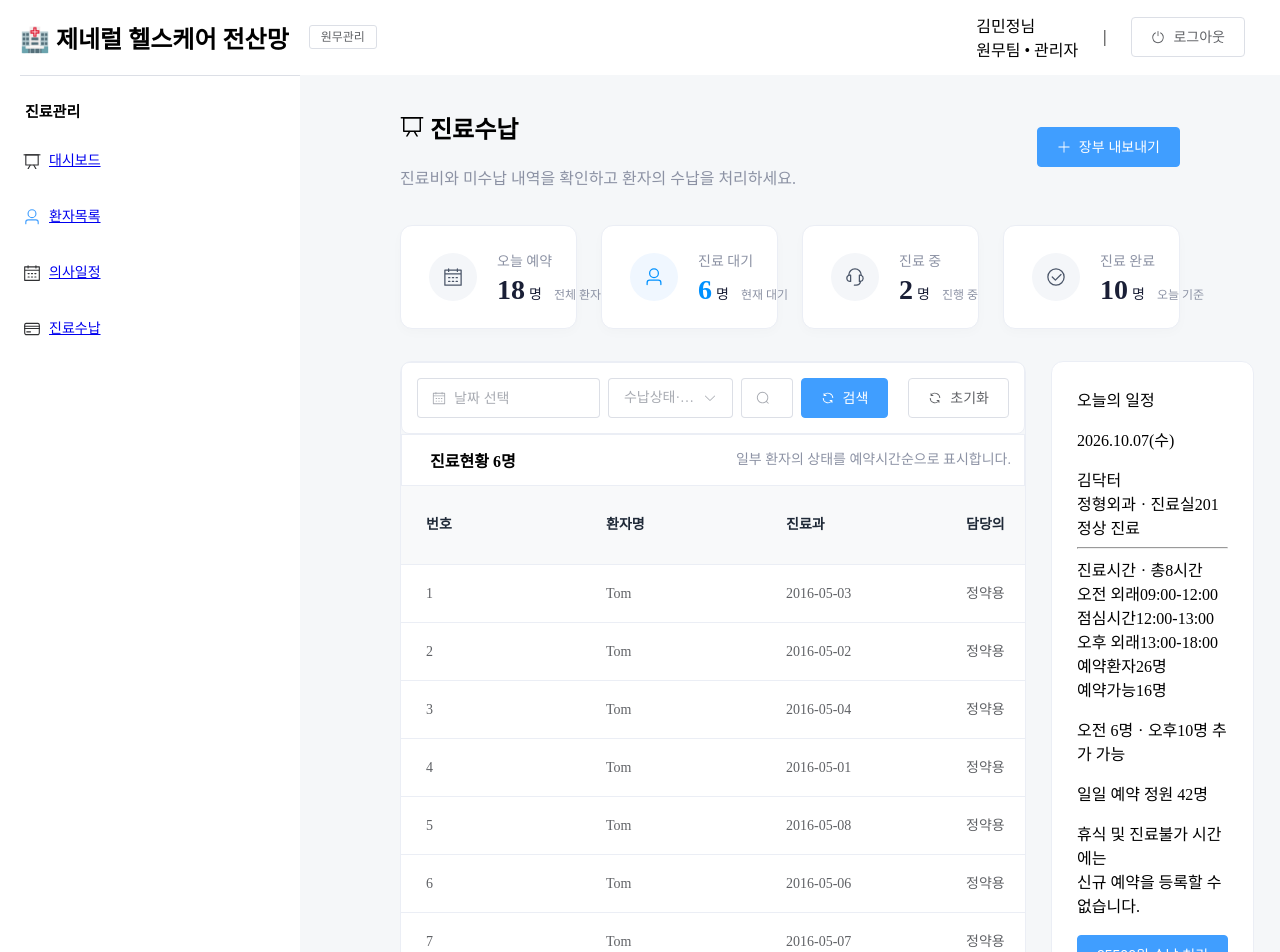
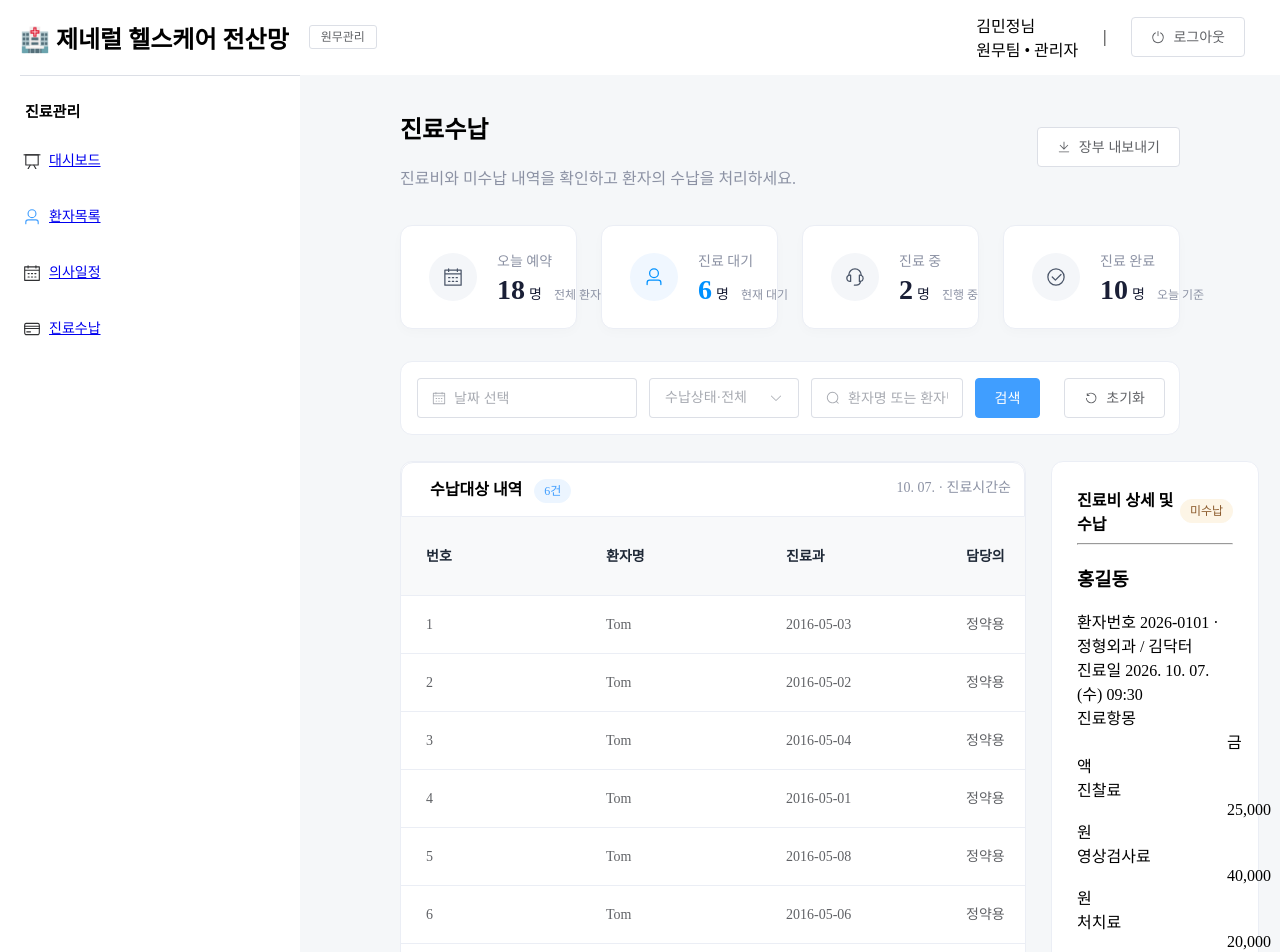
Before and after one commit to ctrl404J/hospital-reservation-vue, a Vue app: page /Payments in a window 1280 px wide. Shown: the top 952 px of the page. Built offline with nearby package versions, Linux system fonts and the light colour scheme.

Commit message:
refactor: 진료수납 화면 수정

```diff
--- a/src/views/PaymentsView.vue
+++ b/src/views/PaymentsView.vue
@@ -1,18 +1,15 @@
 <template>
-    <div class="dashboard-container">
-        <div class="dashboard-title-area">
-            <div class="dashboard-title-box">
-                <h2><el-icon><DataBoard /></el-icon> 진료수납</h2>
-                <p id="dashboard-title-sub">진료비와 미수납 내역을 확인하고 환자의 수납을 처리하세요.</p>
+    <div class="payments-container">
+        <div class="payments-title-area">
+            <div>
+                <h2>진료수납</h2>
+                <p id="payments-title-sub">진료비와 미수납 내역을 확인하고 환자의 수납을 처리하세요.</p>
             </div>
-            <el-button size="large" :icon="Plus" type="primary" id="add-patient">장부 내보내기</el-button>
+            <el-button size="large" :icon="Download" id="export-ledger">장부 내보내기</el-button>
         </div>
-
         <StatsCard />
-
-        <div class="dashboard-board-container">
-            <div class="dashboard-contents-container">
-                <div class="dashboard-search-area">
+        <div class="payments-input-container">
+            <div class="payments-search-area">
                 <el-date-picker
                     v-model="selectedDate"
                     type="date"
@@ -37,19 +34,37 @@
                     :value="item.value"
                     />
                 </el-select>
-                    <div class="dashboard-input-area">
+                <div class="payments-input-area">
                     <el-input v-model="input4" size="large" class="responsive-input" placeholder="환자명 또는 환자번호 검색">
                     <template #prefix>
                         <el-icon class="el-input__icon"><search /></el-icon>
                     </template>
                     </el-input>
                 </div>
-                    <el-button size="large" :icon="Refresh" type="primary">검색</el-button>
-                    <el-button size="large" :icon="Refresh">초기화</el-button>
+                <el-button size="large" type="primary">검색</el-button>
+                <el-button size="large" :icon="RefreshLeft">초기화</el-button>
             </div>
-                <div class="treatment-status-area">
-                    <div class="treatment-status"><strong>진료현황 6명</strong></div>
-                    <div id="treatment-status-notice">일부 환자의 상태를 예약시간순으로 표시합니다.</div>
+        </div>
+
+        <div class="payments-contents-container">
+            <div class="payments-board-area">
+                <div class="payments-status-area">
+                    <div class="payments-status">
+                        <strong>수납대상 내역</strong>
+                        <el-tag
+                            round
+                            style="
+                            background-color: #ecf5ff; /* 연한 살구/미색 배경색 */
+                            border-color: #ecf5ff;     /* 테두리 선을 배경과 통일해서 없앰 */
+                            color: #409eff;            /* 직관적인 갈색 글자색 */
+                            font-weight: 500;          /* 글자 두께 선명하게 */
+                            margin-left: 12px;
+                            "
+                        >
+                            6건
+                        </el-tag>
+                    </div>
+                    <div id="treatment-status-notice">10. 07.  · 진료시간순</div>
                 </div>
                 <Dashboard />
                 <div class="pagination-area">
@@ -57,53 +72,79 @@
                     <el-pagination class="pagination" layout="prev, pager, next" :total="100" />
                 </div>
             </div>
+            <!-- 진료비 상세 및 수납 -->
+            <div class="payments-notice-container">
+                <div class="payments-notice-header">
+                    <strong>진료비 상세 및 수납</strong>
+                    <div class="flex gap-2 mt-4">
+                        <el-tag
+                            round
+                            style="
+                            background-color: #fdf5e6; /* 연한 살구/미색 배경색 */
+                            border-color: #fdf5e6;     /* 테두리 선을 배경과 통일해서 없앰 */
+                            color: #8b5a2b;            /* 직관적인 갈색 글자색 */
+                            font-weight: 500;          /* 글자 두께 선명하게 */
+                            "
+                        >
+                            미수납
+                        </el-tag>
+                    </div>
+                </div>
+                <hr>
+                <!--  -->
+                <div>
 
-        <div class="dashboard-notice-container">
-            <div class="daily-notice-box">
+                    <h3><strong>홍길동</strong></h3>
                     <div>
-                    <div>오늘의 일정</div>
-                    <p>2026.10.07(수)</p>
+                        <div>환자번호 2026-0101 · 정형외과 / 김닥터</div>
+                        <div>진료일 2026. 10. 07. (수) 09:30</div>
                     </div>
                     <div>
-                    <div>김닥터</div>
-                    <div>정형외과ㆍ진료실201</div>
-                    <div>정상 진료</div>
-                </div>
+                        <div>진료항몽<span style="margin-left:150px">금액</span></div>
+                        <div>진찰료<span style="margin-left:150px">25,000원</span></div>
+                        <div>영상검사료<span style="margin-left:150px">40,000원</span></div>
+                        <div>처치료<span style="margin-left:150px">20,000원</span></div>
+
                         <hr>
-                <div>
-                    <div>진료시간ㆍ총8시간</div>
-                    <div>오전 외래<span>09:00-12:00</span></div>
-                    <div>점심시간<span>12:00-13:00</span></div>
-                    <div>오후 외래<span>13:00-18:00</span></div>
+                        <div><strong>총진료비</strong><span style="margin-left:150px">150,000원</span></div>
+                        <div>보험 부담금<span style="margin-left:150px">59500원</span></div>
+                        <div>본인부담금<span style="margin-left:150px">25500</span></div>
+                        <div>기수납액<span style="margin-left:150px">0원</span></div>
+
+                        <div>미수납 잔액<span style="margin-left:150px">35500원</span></div>
                     </div>
                     <div>
-                    <div>예약환자<span>26명</span></div>
-                    <div>예약가능<span>16명</span></div>
-                    <p>오전 6명ㆍ오후10명 추가 가능</p>
-                    <p>일일 예약 정원 42명</p>
+                        <strong>결제 방법</strong>
+                        <div class="payments-button-group">
+                            <el-button type="primary" size="large" plain>신용카드</el-button>
+                            <el-button type="primary" size="large" plain>현금</el-button>
+                            <el-button type="primary" size="large" plain>계좌이체</el-button>
                         </div>
-                <div>
-                    휴식 및 진료불가 시간에는<br>
-                    신규 예약을 등록할 수 없습니다.
                     </div>
-                <br>
+                    <div class="final-payments-input">
+                        <div>수납 예정금액</div>
+                        <el-input v-model="input" style="width: 240px" size="large" placeholder="25500원"/>
+                    </div>
                     <div>
                         <el-button size="large" :icon="SwitchButton" type="primary">25500원 수납 처리</el-button>
                     </div>
+                    <br>
+                    <div>수납 후 잔액 0원 · 영수증 발급 가능</div>
                 </div>
             </div>
+            <!-- -->
+
 
         </div>
         <div class="dashboard-warning-area">
             <el-icon><InfoFilled /></el-icon>
-            <div> 환자정보는 지료목적에 한해 열람해 주세요.</div>
+            <div> 환자정보는 진료목적에 한해 열람해 주세요.</div>
         </div>
     </div>
 </template>
 
 <script setup>
-import '@/assets/styles/dashboardView.css';
-import { Plus, DataBoard, Search, Refresh, InfoFilled } from '@element-plus/icons-vue'
+import { Download, RefreshLeft, Search, InfoFilled } from '@element-plus/icons-vue';
 import StatsCard from '@/components/StatsCard.vue';
 import Dashboard from '@/components/Dashboard.vue';
 
@@ -120,26 +161,77 @@ const payStateOptions = [
     value: 'Option3',
     label: '미납',
   },
-]
+];
 
 </script>
 <style scoped>
-.dashboard-board-container {
+.payments-title-area {
+    display: flex;
+    align-items: center;
+    margin-bottom: 20px;
+}
+
+#export-ledger {
+    margin-left: auto;
+}
+
+#payments-title-sub {
+    color: #8c92a4;
+}
+
+.payments-input-container {
+    border: 1px solid #ebeef5;
+    border-radius:12px;
+    padding: 15px;
+    background-color: #ffffff;
+}
+
+.payments-search-area {
+    display: flex;
+    align-items: center;
+    width: 100%;
+    border: 1px solid #ffffff;
+    border-radius: 12px;
+    padding-right: 12px;
+    gap: 12px;
+    flex: 1;
+}
+
+.payments-input-area {
+    margin-left: auto;
+    width: 30%;
+}
+
+.payments-status-area {
+    display: flex;
+    justify-content: center;
+    padding: 13px;
+    background-color: #fff;
+    border: 1px solid #ebeef5;
+    border-radius: 12px 12px 0 0;
+}
+
+.payments-status {
+    margin-right: auto;
+    margin-left: 15px;
+}
+
+.payments-contents-container {
     display: flex;
     flex-direction: row;
     width: 100%;
-    /* flex: 1; */
     align-items: flex-start;
-    border: none;
+    margin-top: 26px;
 }
 
-.dashboard-contents-container {
+.payments-board-area {
     width: 80%;
     border: 1px solid #ebeef5;
-    border-radius: 12px;
+    border-radius:12px 12px 12px 12px;
+    background-color: #ffffff;
 }
 
-.dashboard-notice-container {
+.payments-notice-container {
     margin-left: 25px;
     width: 20%;
     border: 1px solid #ebeef5;
@@ -148,22 +240,22 @@ const payStateOptions = [
     background-color: white;
 }
 
-
-.dashboard-search-area {
+.payments-notice-header {
     display: flex;
+    justify-content: space-between;
     align-items: center;
-  /* justify-content: space-between; */
-  background-color: #ffffff;
-  padding: 12px 16px;
-  border-radius: 8px;
-  padding: 15px;
-  gap: 8px;
 }
 
-.dashboard-input-area {
+.payments-input-area {
     flex: 1;
 }
 
+.final-payments-input {
+    display: flex;
+    justify-content: space-between;
+    align-items: center;
+    padding-top: 12px;
+}
 
 
 </style>
```
Lines whose indentation alone changed are shown as unchanged.
